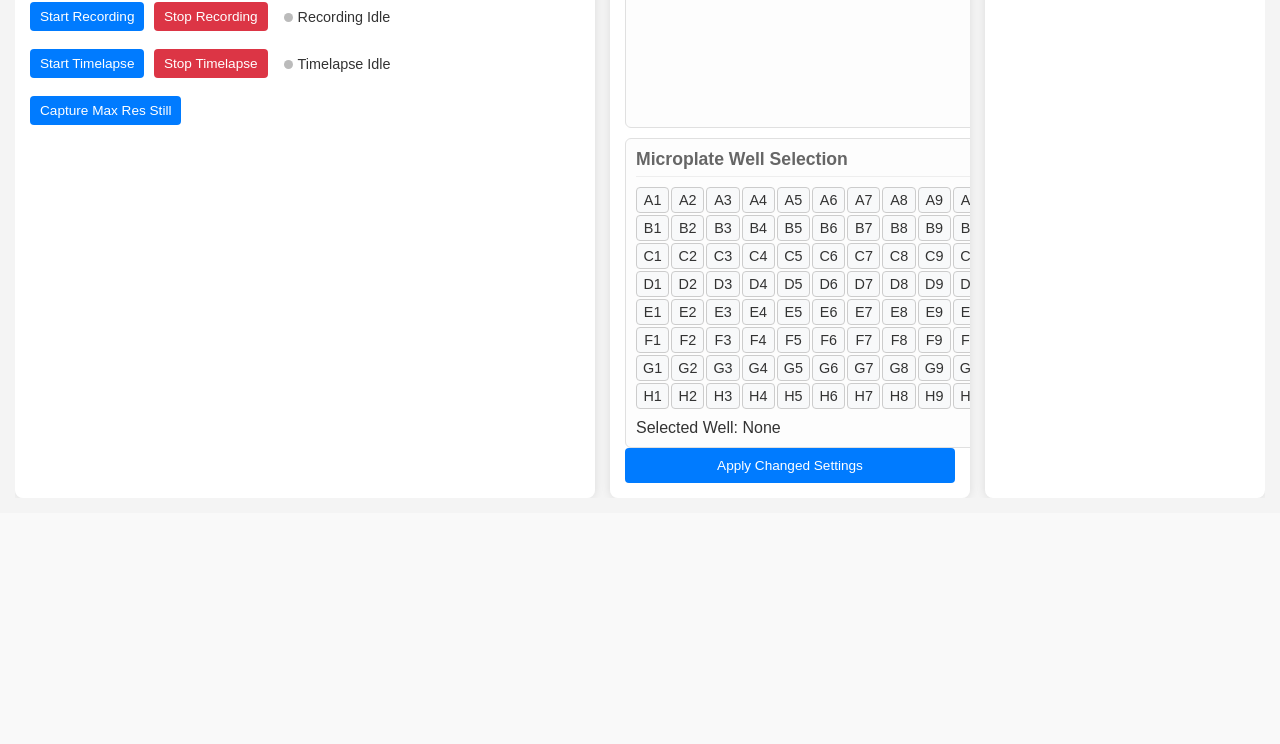
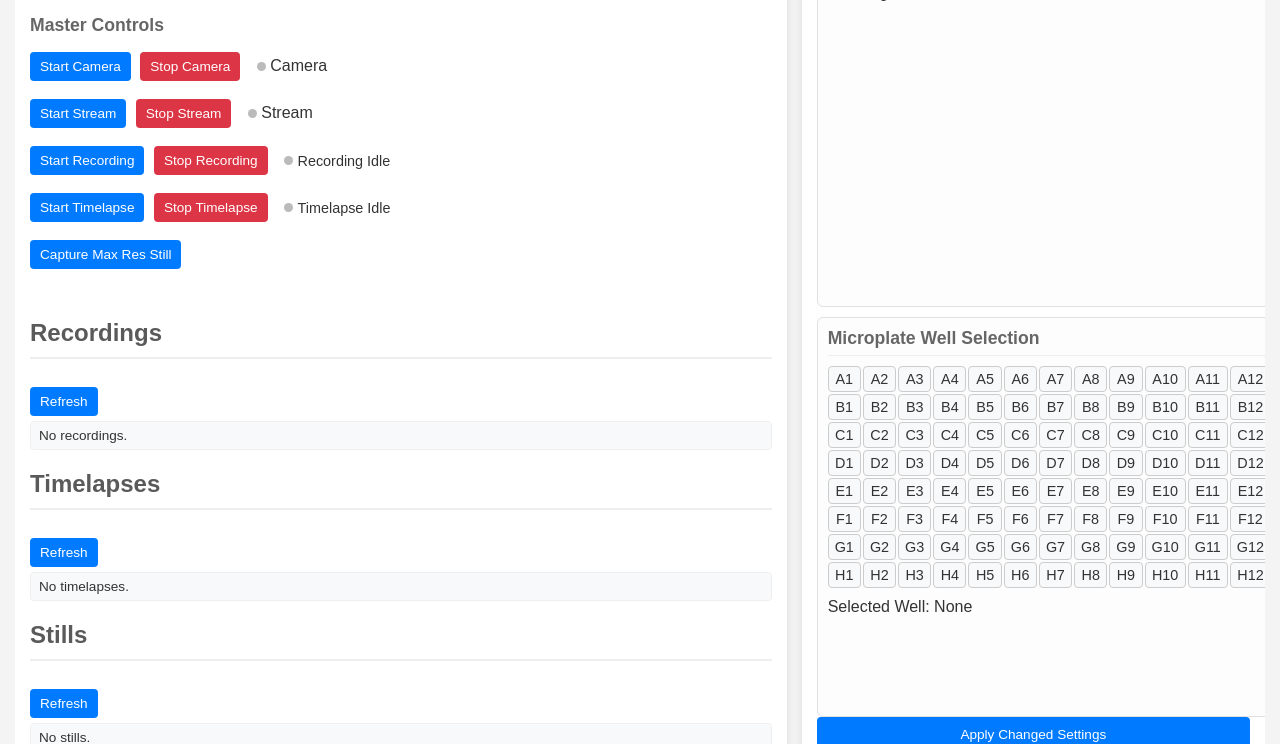
Before and after one commit to m4nnke/MicroscopeStream, a Flask app: page / in a window 1280 px wide. Shown: the part 673-1417 px from the top of the page. Before the commit the page ends 1171 px from the top, so only its background shows below. Run offline with Flask 2, Linux system fonts and the light colour scheme; data that the repository does not hold is empty.

Commit message:
Fix styling

```diff
--- a/templates/index.html
+++ b/templates/index.html
@@ -160,6 +160,21 @@
             <div class="controls-group">
                 <button id="captureStillButton">Capture Max Res Still</button>
             </div>
+
+            <div id="files-column">
+
+            <h2 style="padding-top: 40px;">Recordings</h2>
+            <button id="refreshRecordings" style="margin-bottom:5px;">Refresh</button>
+            <ul id="recordingsList"></ul>
+
+            <h2 style="margin-top:20px;">Timelapses</h2>
+            <button id="refreshTimelapses" style="margin-bottom:5px;">Refresh</button>
+            <ul id="timelapsesList"></ul>
+
+            <h2 style="margin-top:20px;">Stills</h2>
+            <button id="refreshStills" style="margin-bottom:5px;">Refresh</button>
+            <ul id="stillsList"></ul>
+        </div>
         </div>
 
         <div class="column" id="settings-column">
@@ -209,27 +224,17 @@
                     <div><label>Output Dir:</label> <span id="timelapseOutputDir" style="font-weight:normal; font-size:0.9em;"></span></div>
                     <div id="timelapseProgress"></div>
                 </div>
+
+
                 <div class="settings-group">
                     <h3>Microplate Well Selection</h3>
                     <div id="wellGrid" style="display: grid; grid-template-columns: repeat(12, 1fr); gap: 2px; margin-bottom: 10px;"></div>
                     <div>Selected Well: <span id="selectedWellLabel">None</span></div>
                 </div>
             </div>
+
+
             <button id="applyAllSettings" style="width:100%; padding-top:10px; padding-bottom:10px; margin-top:auto;">Apply Changed Settings</button>
-        </div>
-
-        <div class="column" id="files-column">
-            <h2>Recordings</h2>
-            <button id="refreshRecordings" style="margin-bottom:5px;">Refresh</button>
-            <ul id="recordingsList"></ul>
-
-            <h2 style="margin-top:20px;">Timelapses</h2>
-            <button id="refreshTimelapses" style="margin-bottom:5px;">Refresh</button>
-            <ul id="timelapsesList"></ul>
-
-            <h2 style="margin-top:20px;">Stills</h2>
-            <button id="refreshStills" style="margin-bottom:5px;">Refresh</button>
-            <ul id="stillsList"></ul>
         </div>
     </div>
 
```
